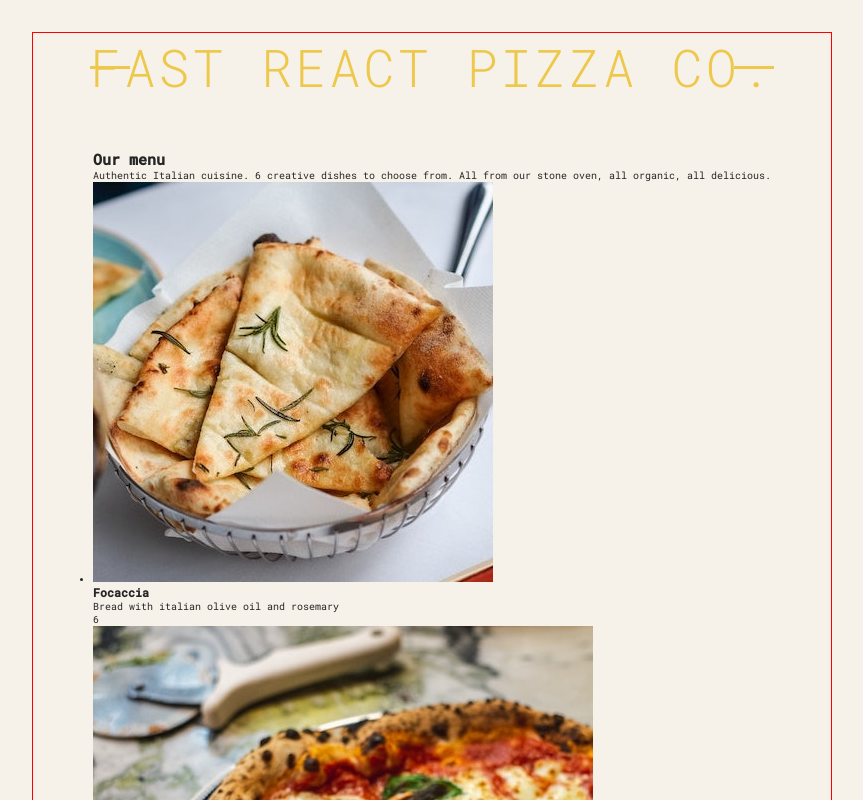
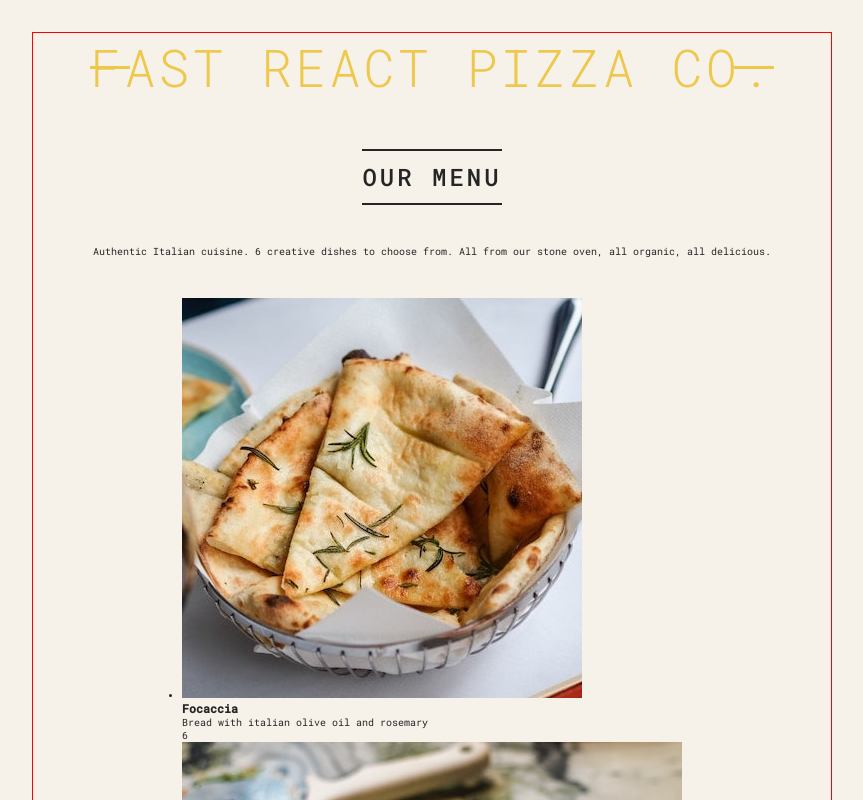
Before and after one commit to Eten-Ekata/pizza-menu, a React (Vite) app: page / in a window 1280 px wide. Shown: the top 800 px of the page, without its empty margins (208-1071 px from the left). Built offline with nearby package versions, Linux system fonts and the light colour scheme.

Commit message:
styled menu component

```diff
--- a/src/index.css
+++ b/src/index.css
@@ -60,3 +60,21 @@ body {
 .header h1::after {
   right: 0;
 }
+
+.menu {
+  display: flex;
+  flex-direction: column;
+  align-items: center;
+  gap: 4rem;
+}
+
+.menu h2{
+  display: inline-block;
+  padding: 1rem 0;
+  border-top: 2px solid currentColor;
+  border-bottom: 2px solid currentColor;
+  font-size: 2.4rem;
+  text-transform: uppercase;
+  letter-spacing: 3px;
+  font-weight: 500;
+}
```
